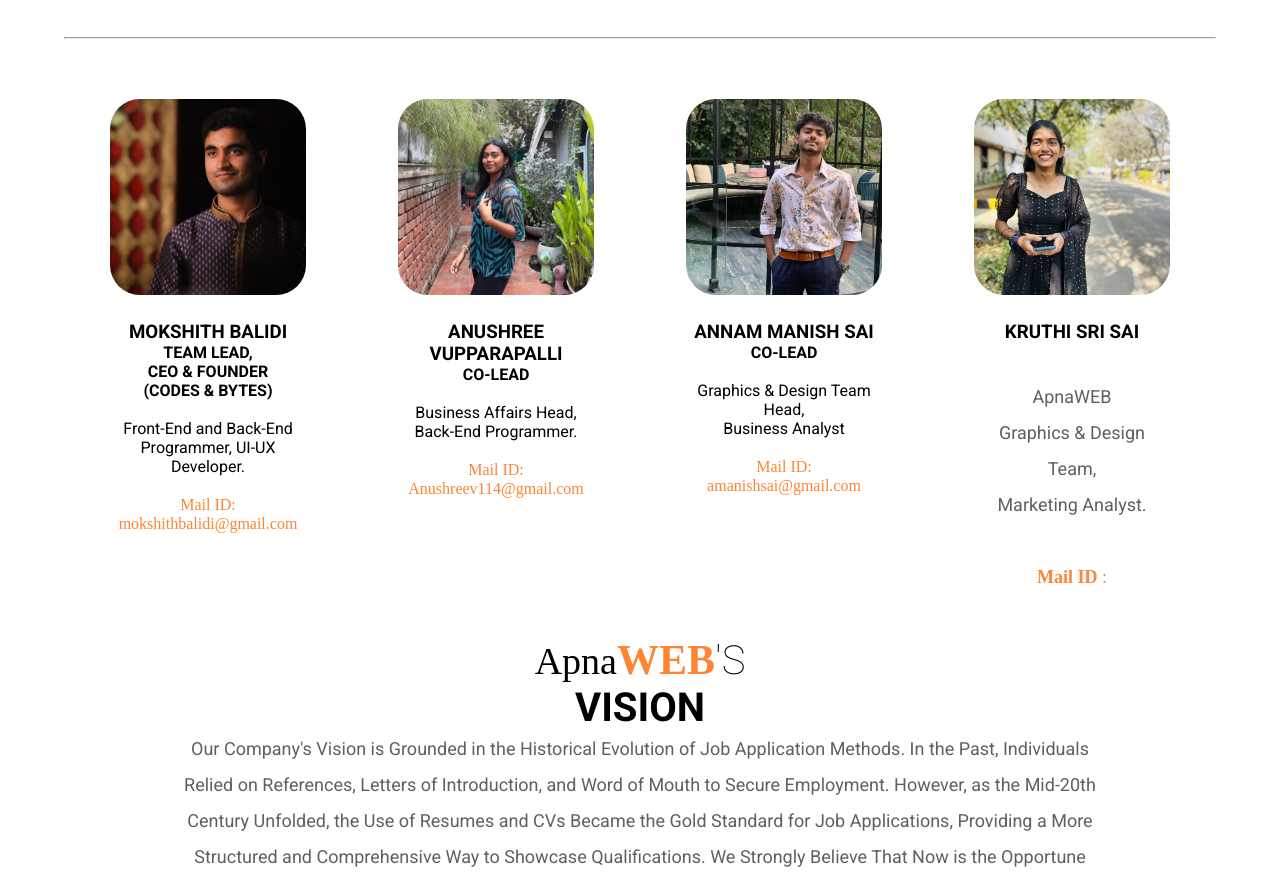
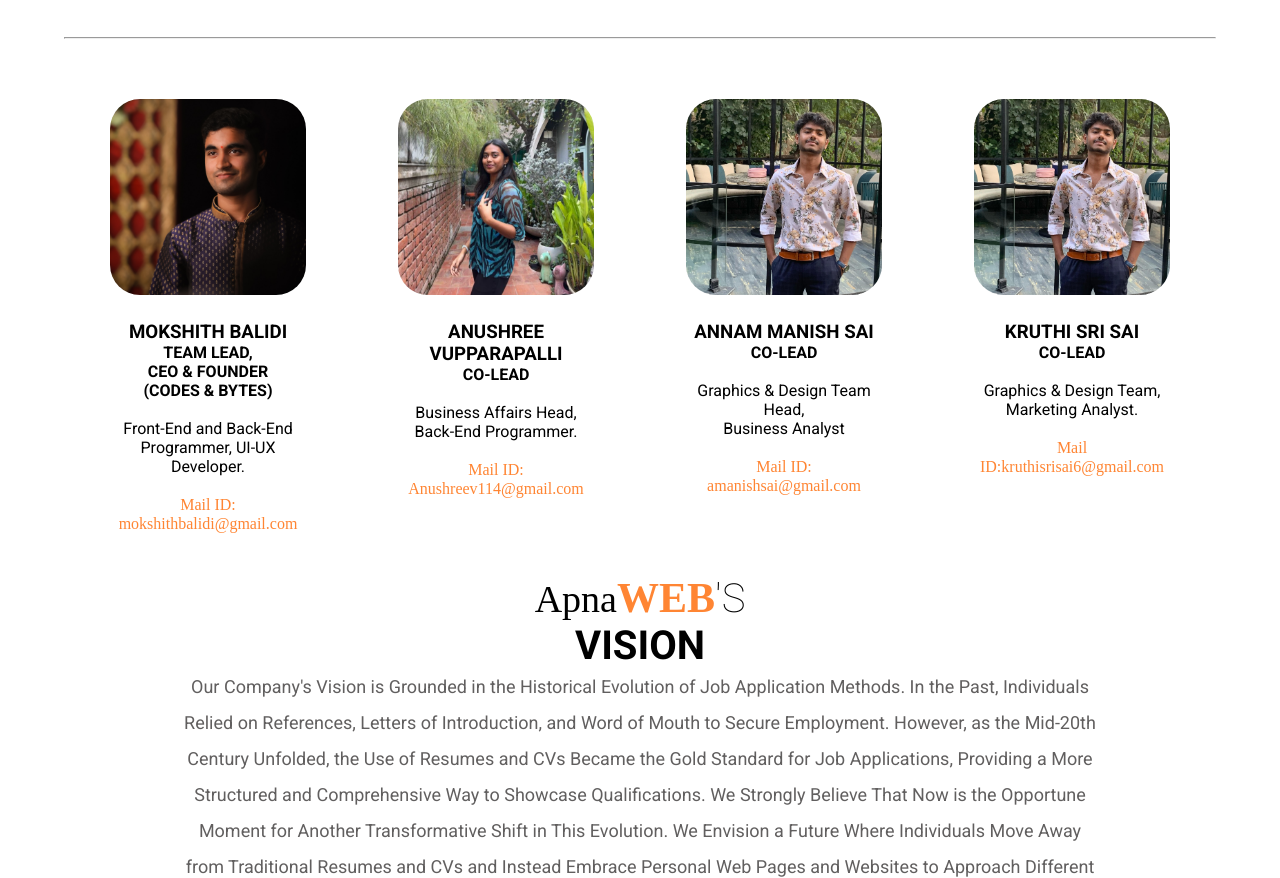
Before and after one commit to Codes-Bytes/ApnaWEB, a plain HTML site: page index.html in a window 1280 px wide. Shown: the part 1531-2409 px from the top of the page. Drawn offline with nearby package versions, Linux system fonts and the light colour scheme.

Commit message:
Update index.html

```diff
--- a/index.html
+++ b/index.html
@@ -99,10 +99,10 @@
                       <p> <h4>CO-LEAD </h4> <br> Graphics & Design Team Head,<br> Business Analyst<br> <span> <br>Mail ID: amanishsai@gmail.com </span></p>
                   </div>
                 <div class="team-member">
-      <img class="Imagesss" src="Kruthi.jpg" alt="Team Lead"/>
-      <h3> <br> KRUTHI SRI SAI</h3>
-      <p><br/>ApnaWEB</h4> <br> Graphics & Design Team,<br/>Marketing Analyst.<br> <span style="font-weight: bold;"><br>Mail ID </span><span>:  </span></p>
-  </div>
+                      <img class="Imagesss" src="Manish.jpg" alt="Team Member 1"/>
+                      <h3> <br> KRUTHI SRI SAI</h3>
+                      <p> <h4>CO-LEAD </h4> <br> Graphics & Design Team,<br/>Marketing Analyst.<br> <span> <br>Mail ID:kruthisrisai6@gmail.com </span></p>
+                  </div>
               </section>
 
       <!--Vision SECTION-->
```
